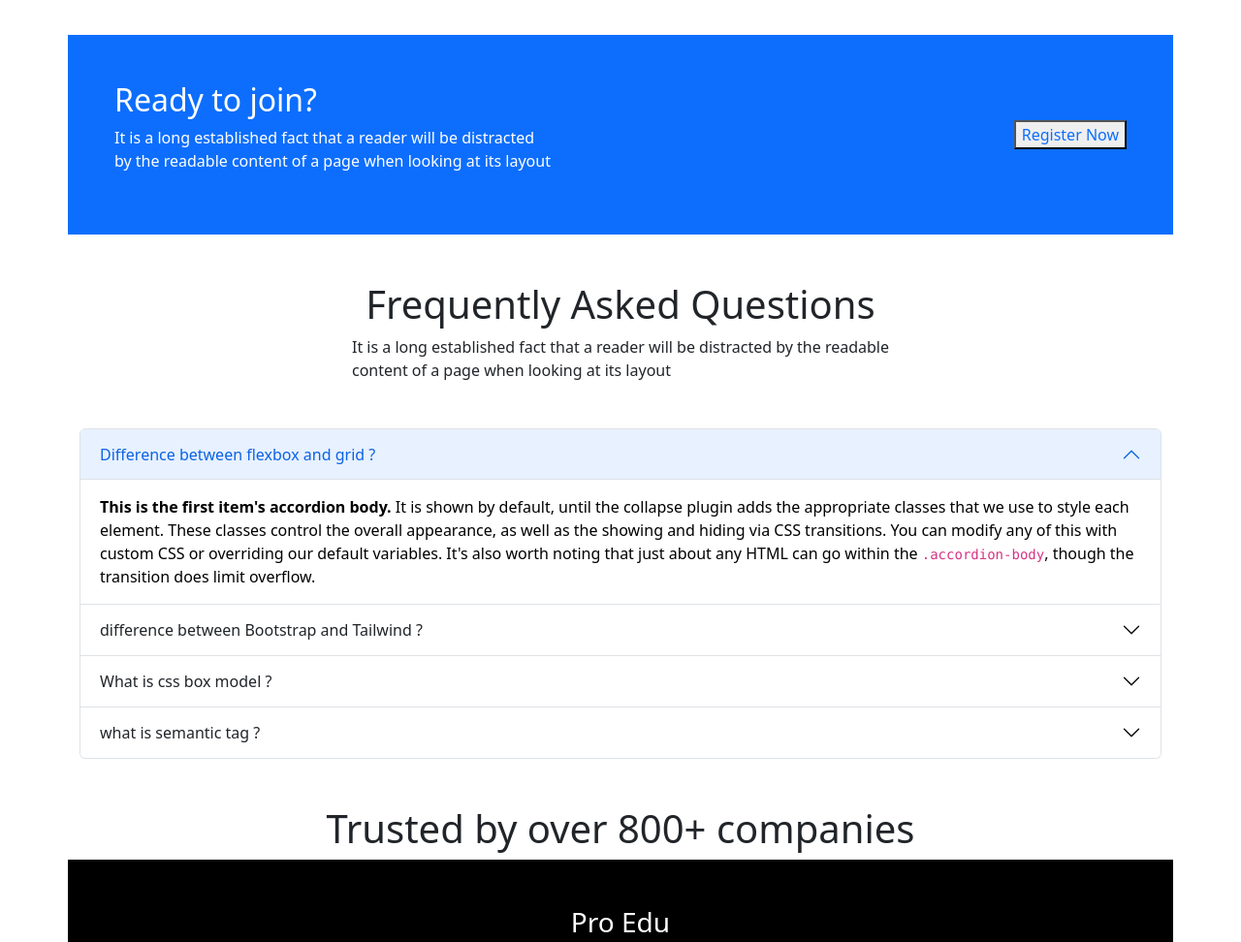
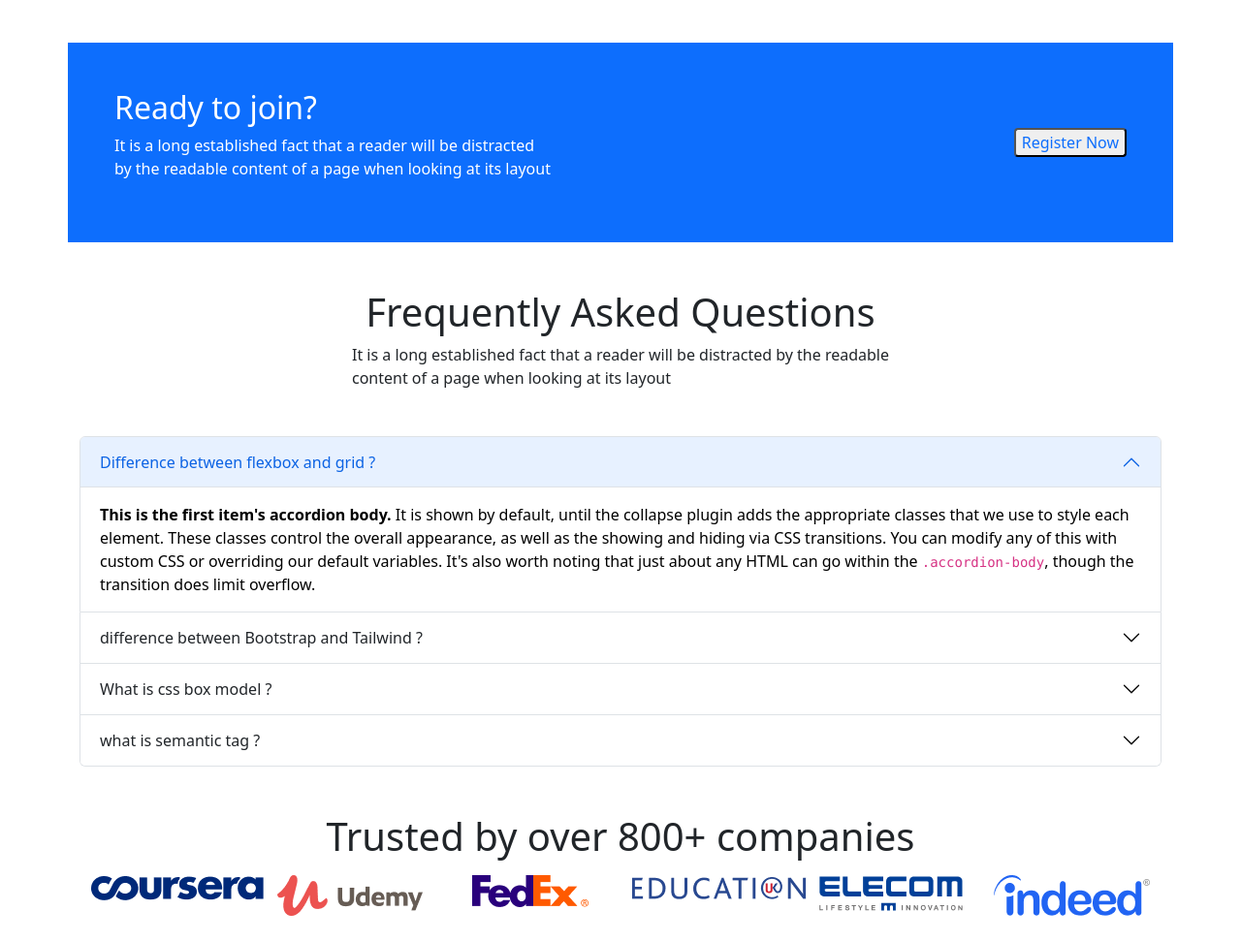
Before and after one commit to Aktarull/assignmentt, a plain HTML site: page index.html in a window 1280 px wide. Shown: the part 1600-2572 px from the top of the page at 97% size. Drawn offline with nearby package versions, Linux system fonts and the light colour scheme.

Commit message:
night commit

```diff
--- a/index.html
+++ b/index.html
@@ -174,7 +174,7 @@
           </div>
         </div>
         <div class="mt-5 d-flex justify-content-center rounded-4">
-          <button class="bg-primary text-white mb-lg-5 justify-content-center">See More Courses</button>
+          <button class="bg-primary text-white mb-lg-5 mt-2 rounded-2 justify-content-center">See More Courses</button>
         </div>
       </section>
       <!---Courses end-->
@@ -186,7 +186,7 @@
           readable content of a page when looking at its layout</p>
        </div>
        <div>
-        <button class=" d-grid gap-2 text-primary">Register Now</button>
+        <button class=" d-grid gap-2 text-primary rounded-1">Register Now</button>
        </div>
       </section>
       <!---Register section end-->
@@ -250,8 +250,30 @@
       </section>
       <!--Frequently Asked Questions end-->
       <!--Logo started-->
-      <section>
+      <section class="container">
         <h1 class="container d-flex justify-content-center mt-5 ">Trusted by over 800+ companies</h1>
+        <div class="container text-center mt-3 mb-3">
+          <div class="row row-cols-6 mb-5">
+            <div class="col">
+              <img src="images/company/company-1.png" alt="">
+            </div>
+            <div class="col">
+              <img src="images/company/company-2.png" alt="">
+            </div>
+            <div class="col">
+              <img src="images/company/company-3.png" alt="">
+            </div>
+            <div class="col">
+              <img src="images/company/company-4.png" alt="">
+            </div>
+            <div class="col">
+              <img src="images/company/company-5.png" alt="">
+            </div>
+            <div class="col">
+              <img src="images/company/company-6.png" alt="">
+            </div>
+          </div>
+        </div>
       </section>
       <!--Logo end-->
     </main>
```
